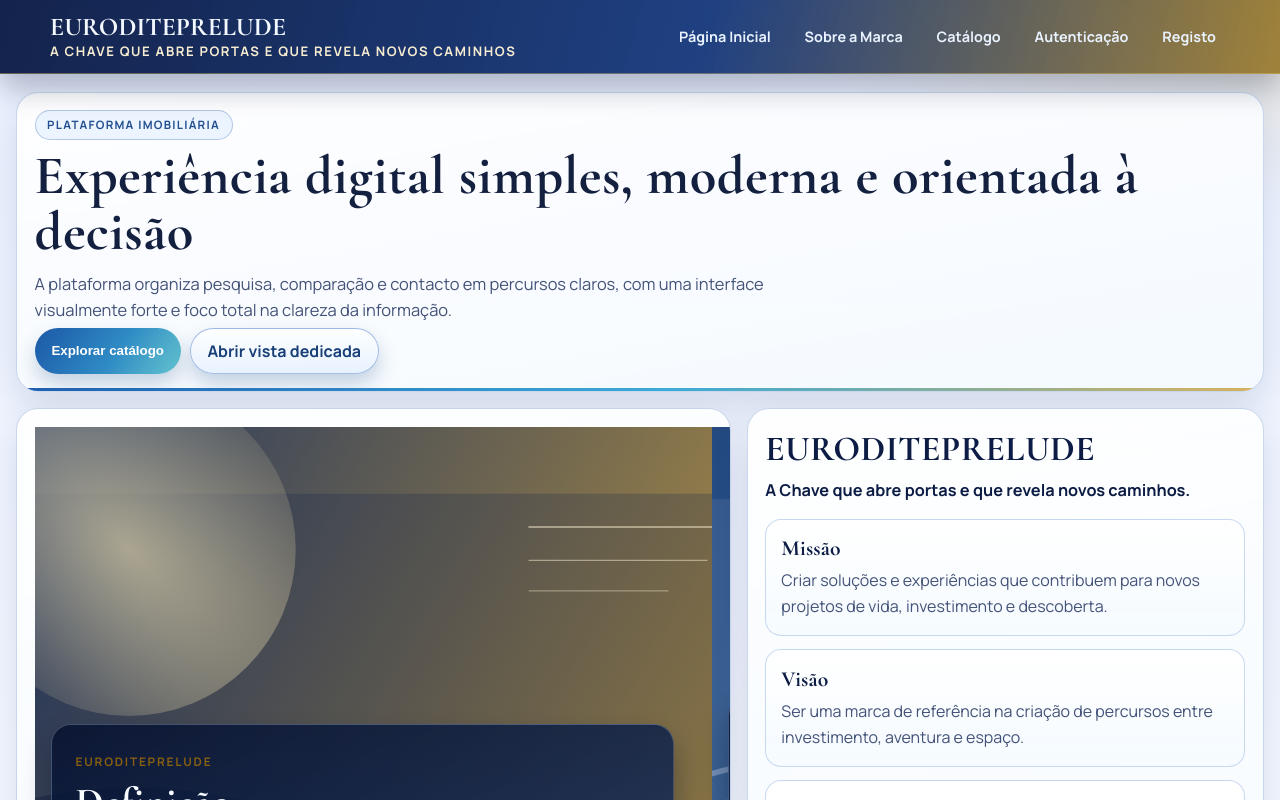
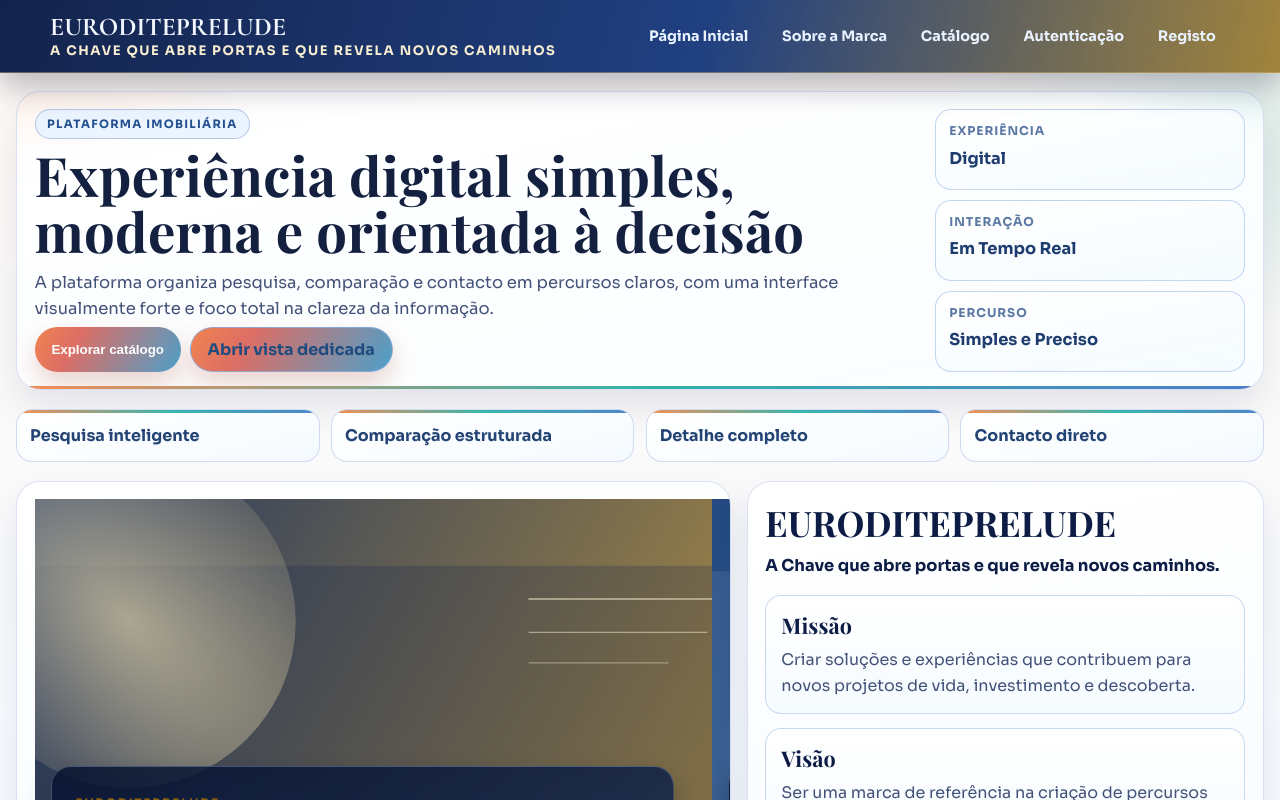
Before and after one commit to daniel11-01/Imobili-ria, a React (Vite) app in the folder frontend/: page / in a window 1280 px wide. Shown: the top 800 px of the page. Built offline with nearby package versions, Linux system fonts and the light colour scheme; no server answers.

Commit message:
style(frontend): reforcar redesign com layout e tema visual mais distintos

```diff
--- a/frontend/src/assets/global.css
+++ b/frontend/src/assets/global.css
@@ -1,4 +1,5 @@
 @import url("https://fonts.googleapis.com/css2?family=Cormorant+Garamond:wght@500;600;700&family=Manrope:wght@400;500;600;700&display=swap");
+@import url("https://fonts.googleapis.com/css2?family=Playfair+Display:wght@600;700;800&family=Sora:wght@400;500;600;700&display=swap");
 
 :root {
   --ink-900: #0c1c45;
@@ -1284,6 +1285,177 @@ a {
     }
   }
 
+  /* Visual pass v2: stronger contrast and unmistakable structure */
+  body {
+    font-family: "Sora", "Segoe UI", sans-serif;
+    background:
+      radial-gradient(900px 360px at -8% -15%, rgba(255, 143, 83, 0.26), transparent 62%),
+      radial-gradient(760px 300px at 110% 8%, rgba(63, 180, 168, 0.2), transparent 64%),
+      radial-gradient(820px 300px at 50% 108%, rgba(59, 110, 194, 0.12), transparent 65%),
+      linear-gradient(180deg, #fff9f4 0%, #f8fbff 42%, #f3f7ff 100%);
+  }
+
+  h1,
+  h2,
+  h3 {
+    font-family: "Playfair Display", Georgia, serif;
+    letter-spacing: 0.005em;
+  }
+
+  .modern-page {
+    gap: 1.15rem;
+  }
+
+  .page-hero {
+    border-radius: 28px;
+    border: 1px solid rgba(241, 176, 128, 0.42);
+    background:
+      radial-gradient(540px 220px at -2% -28%, rgba(255, 151, 93, 0.28), transparent 67%),
+      radial-gradient(400px 180px at 102% -20%, rgba(82, 183, 173, 0.25), transparent 62%),
+      linear-gradient(168deg, rgba(255, 255, 255, 0.96) 0%, rgba(250, 253, 255, 0.95) 100%);
+  }
+
+  .page-hero::after {
+    background: linear-gradient(90deg, #f58c56, #34b4a8, #4d7ccb);
+  }
+
+  .card {
+    border-radius: 24px;
+    border: 1px solid rgba(189, 203, 232, 0.55);
+    box-shadow: 0 18px 36px rgba(27, 56, 107, 0.11);
+  }
+
+  .btn {
+    background: linear-gradient(120deg, #f0844f 0%, #dd6e65 28%, #4ca0ca 100%);
+    box-shadow: 0 12px 24px rgba(183, 92, 75, 0.26);
+  }
+
+  .btn-secondary {
+    color: #204c7f;
+    border-color: rgba(139, 175, 224, 0.8);
+  }
+
+  .landing-hero-grid {
+    display: grid;
+    grid-template-columns: minmax(0, 1fr) minmax(240px, 310px);
+    gap: 0.95rem;
+    align-items: stretch;
+  }
+
+  .landing-metrics {
+    display: grid;
+    gap: 0.6rem;
+  }
+
+  .metric-card {
+    border: 1px solid rgba(180, 203, 236, 0.78);
+    border-radius: 16px;
+    padding: 0.75rem 0.8rem;
+    background: linear-gradient(170deg, rgba(255, 255, 255, 0.96) 0%, rgba(244, 251, 255, 0.92) 100%);
+  }
+
+  .metric-label {
+    font-size: 0.76rem;
+    letter-spacing: 0.08em;
+    text-transform: uppercase;
+    color: #5b77a3;
+    font-weight: 700;
+  }
+
+  .metric-value {
+    margin-top: 0.25rem;
+    color: #1f3c6f;
+    font-size: 1.02rem;
+    font-weight: 700;
+  }
+
+  .quick-service-strip {
+    display: grid;
+    grid-template-columns: repeat(4, minmax(0, 1fr));
+    gap: 0.7rem;
+  }
+
+  .quick-service-card {
+    position: relative;
+    overflow: hidden;
+    border: 1px solid rgba(190, 207, 234, 0.72);
+    border-radius: 16px;
+    padding: 0.82rem;
+    background: linear-gradient(165deg, rgba(255, 255, 255, 0.94) 0%, rgba(244, 250, 255, 0.95) 100%);
+    transition: transform 0.24s ease, box-shadow 0.24s ease;
+  }
+
+  .quick-service-card::before {
+    content: "";
+    position: absolute;
+    inset: 0 0 auto;
+    height: 3px;
+    background: linear-gradient(90deg, #f58d57, #3cb6aa, #5084cd);
+  }
+
+  .quick-service-card:hover {
+    transform: translateY(-3px);
+    box-shadow: 0 14px 28px rgba(34, 68, 121, 0.16);
+  }
+
+  .quick-service-card p {
+    color: #234474;
+    font-weight: 700;
+  }
+
+  .catalog-layout {
+    grid-template-columns: minmax(300px, 370px) minmax(0, 1fr);
+  }
+
+  .catalog-filter-card {
+    border-color: rgba(175, 201, 236, 0.86);
+    background: linear-gradient(170deg, rgba(255, 255, 255, 0.95) 0%, rgba(241, 249, 255, 0.95) 100%);
+  }
+
+  .catalog-card {
+    border-radius: 20px;
+    border-color: rgba(170, 199, 237, 0.84);
+  }
+
+  .catalog-card-actions {
+    margin-top: 0.48rem;
+  }
+
+  .property-detail-page .card {
+    border-radius: 20px;
+  }
+
+  .message-item {
+    border-radius: 18px;
+  }
+
+  .auth-panel,
+  .profile-layout > .card,
+  .admin-page > .card {
+    background: linear-gradient(170deg, rgba(255, 255, 255, 0.96) 0%, rgba(245, 251, 255, 0.94) 100%);
+  }
+
+  @media (max-width: 1080px) {
+    .landing-hero-grid {
+      grid-template-columns: 1fr;
+    }
+
+    .quick-service-strip {
+      grid-template-columns: repeat(2, minmax(0, 1fr));
+    }
+  }
+
+  @media (max-width: 640px) {
+    .quick-service-strip {
+      grid-template-columns: 1fr;
+    }
+
+    .page-hero,
+    .card {
+      border-radius: 18px;
+    }
+  }
+
 @media (max-width: 720px) {
   .topbar-inner {
     padding: 0.7rem 0.85rem;
--- a/frontend/src/pages/HomePage.jsx
+++ b/frontend/src/pages/HomePage.jsx
@@ -39,6 +39,19 @@ const BRAND_VALUES = [
   "Autenticidade",
   "Confiança",
   "Espírito de descoberta",
+];
+
+const HERO_METRICS = [
+  { label: "Experiência", value: "Digital" },
+  { label: "Interação", value: "Em Tempo Real" },
+  { label: "Percurso", value: "Simples e Preciso" },
+];
+
+const SERVICE_STRIP = [
+  "Pesquisa inteligente",
+  "Comparação estruturada",
+  "Detalhe completo",
+  "Contacto direto",
 ];
 
 function HomePage() {
@@ -86,6 +99,8 @@ function HomePage() {
   return (
     <section className="home-page landing-page modern-page">
       <header className="card page-hero landing-intro">
+        <div className="landing-hero-grid">
+          <div>
             <p className="page-hero-badge">Plataforma Imobiliária</p>
             <h1>Experiência digital simples, moderna e orientada à decisão</h1>
             <p className="hero-copy">
@@ -100,7 +115,26 @@ function HomePage() {
                 Abrir vista dedicada
               </Link>
             </div>
+          </div>
+
+          <div className="landing-metrics" aria-label="Métricas da experiência">
+            {HERO_METRICS.map((metric) => (
+              <article key={metric.label} className="metric-card">
+                <p className="metric-label">{metric.label}</p>
+                <p className="metric-value">{metric.value}</p>
+              </article>
+            ))}
+          </div>
+        </div>
       </header>
+
+      <section className="quick-service-strip" aria-label="Capacidades da plataforma">
+        {SERVICE_STRIP.map((item) => (
+          <article key={item} className="quick-service-card">
+            <p>{item}</p>
+          </article>
+        ))}
+      </section>
 
       <div className="landing-split">
         <section id="sobre-nos" className="card hero-carousel" aria-label="Sobre nós">
```
Lines whose indentation alone changed are shown as unchanged.
